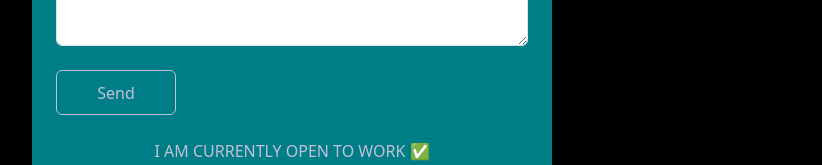
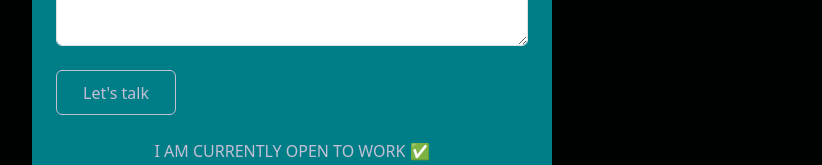
Before and after one commit to ishazimba/Portfolio, a React (Vite) app: page / in a window 1280 px wide. Shown: the part 4193-4358 px from the top of the page, without its empty margins (16-838 px from the left). Built offline with nearby package versions, Linux system fonts and the light colour scheme; no server answers.

Commit message:
contact form changed

```diff
--- a/components/Contact.jsx
+++ b/components/Contact.jsx
@@ -155,7 +155,7 @@ const Contact = () => {
                   disabled={loading}
                   style={{ width: "100%", maxWidth: "120px", height: "45px" }}
                 >
-                  {loading ? "Sending..." : "Send"}
+                  {loading ? "Sending..." : "Let's talk"}
                 </Button>
               </Form>
               <br />
```
